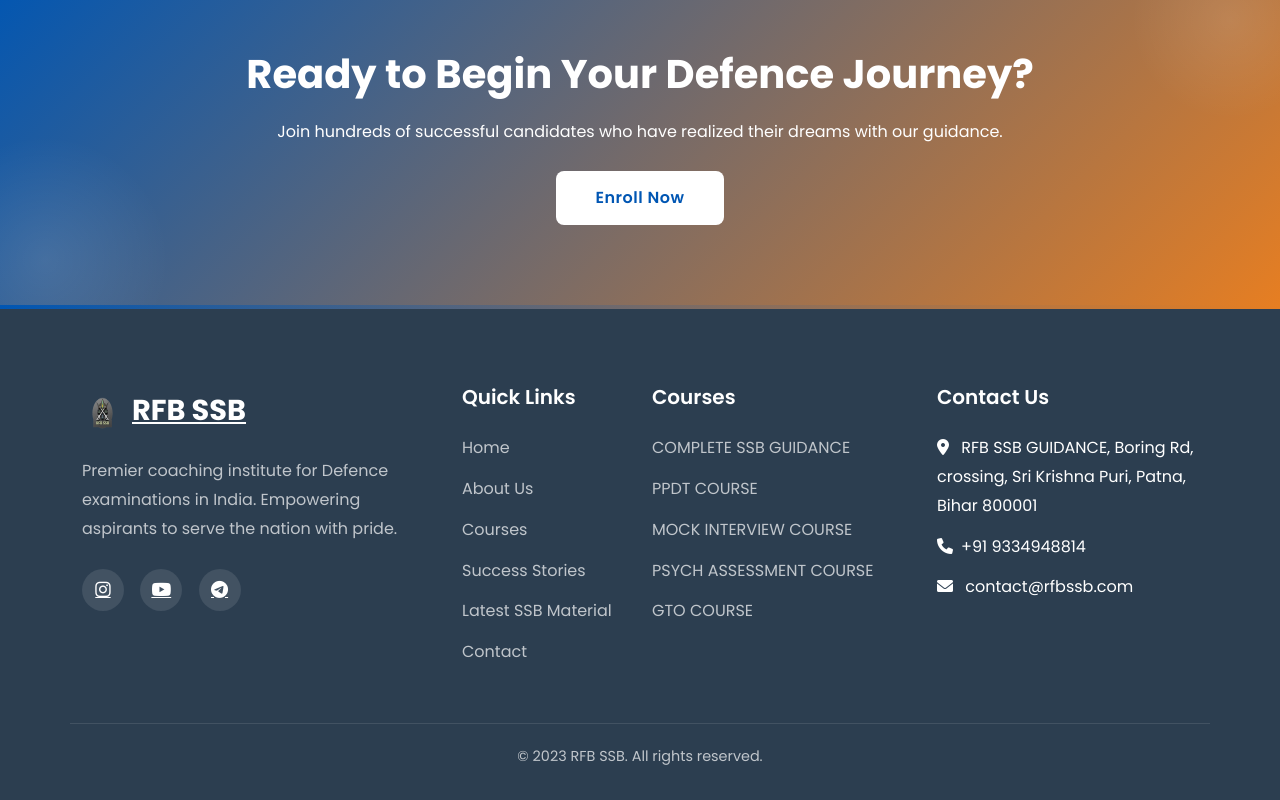
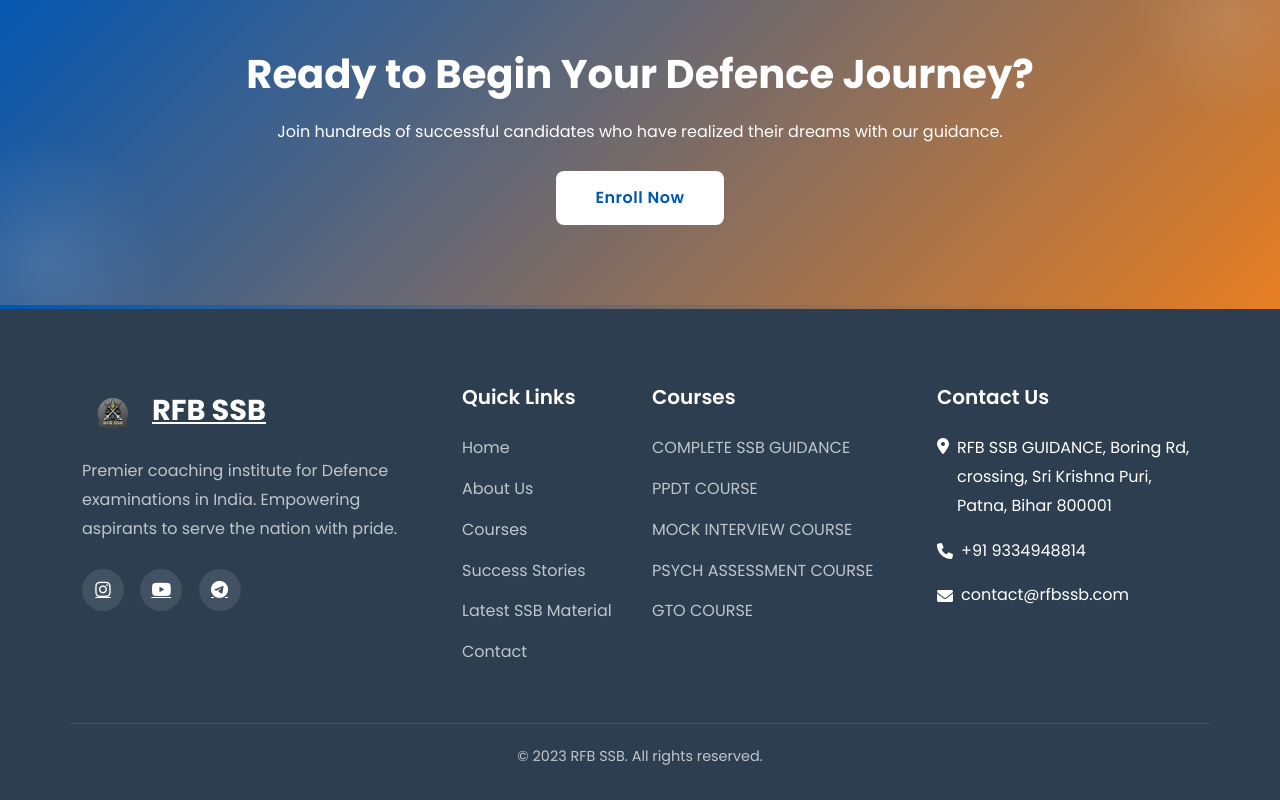
Before and after one commit to Shivang-Mishra-20/RFB-New, a plain HTML site: page index.html in a window 1280 px wide. Shown: the part 3764-4564 px from the top of the page. Drawn offline with nearby package versions, Linux system fonts and the light colour scheme.

Commit message:
Update index.html

```diff
--- a/index.html
+++ b/index.html
@@ -1051,7 +1051,7 @@
         <div class="row">
             <div class="col-lg-4 mb-5 mb-lg-0">
                 <a href="index.html" class="footer-logo">
-                        <img src="images/hero-image.png" alt="RFB SSB Logo" width="40" height="40">
+                    <img src="images/hero-image.png" alt="RFB SSB Logo" width="60" height="110">
                     RFB SSB
                 </a>
                 <p>Premier coaching institute for Defence examinations in India. Empowering aspirants to serve the nation with pride.</p>
@@ -1099,9 +1099,18 @@
                 <div class="footer-links">
                     <h5>Contact Us</h5>
                     <ul>
-                            <li><i class="fas fa-map-marker-alt me-2"></i> RFB SSB GUIDANCE, Boring Rd, crossing, Sri Krishna Puri, Patna, Bihar 800001</li>
-                            <li><i class="fas fa-phone me-2"></i>+91 9334948814</li>
-                            <li><i class="fas fa-envelope me-2"></i> contact@rfbssb.com</li>
+                        <li class="d-flex align-items-start mb-3">
+                            <i class="fas fa-map-marker-alt mt-1 me-2"></i>
+                            <span>RFB SSB GUIDANCE, Boring Rd, crossing, Sri Krishna Puri, Patna, Bihar 800001</span>
+                        </li>
+                        <li class="d-flex align-items-center mb-3">
+                            <i class="fas fa-phone me-2"></i>
+                            <span>+91 9334948814</span>
+                        </li>
+                        <li class="d-flex align-items-center">
+                            <i class="fas fa-envelope me-2"></i>
+                            <span>contact@rfbssb.com</span>
+                        </li>
                     </ul>
                 </div>
             </div>
```
Lines whose indentation alone changed are shown as unchanged.
